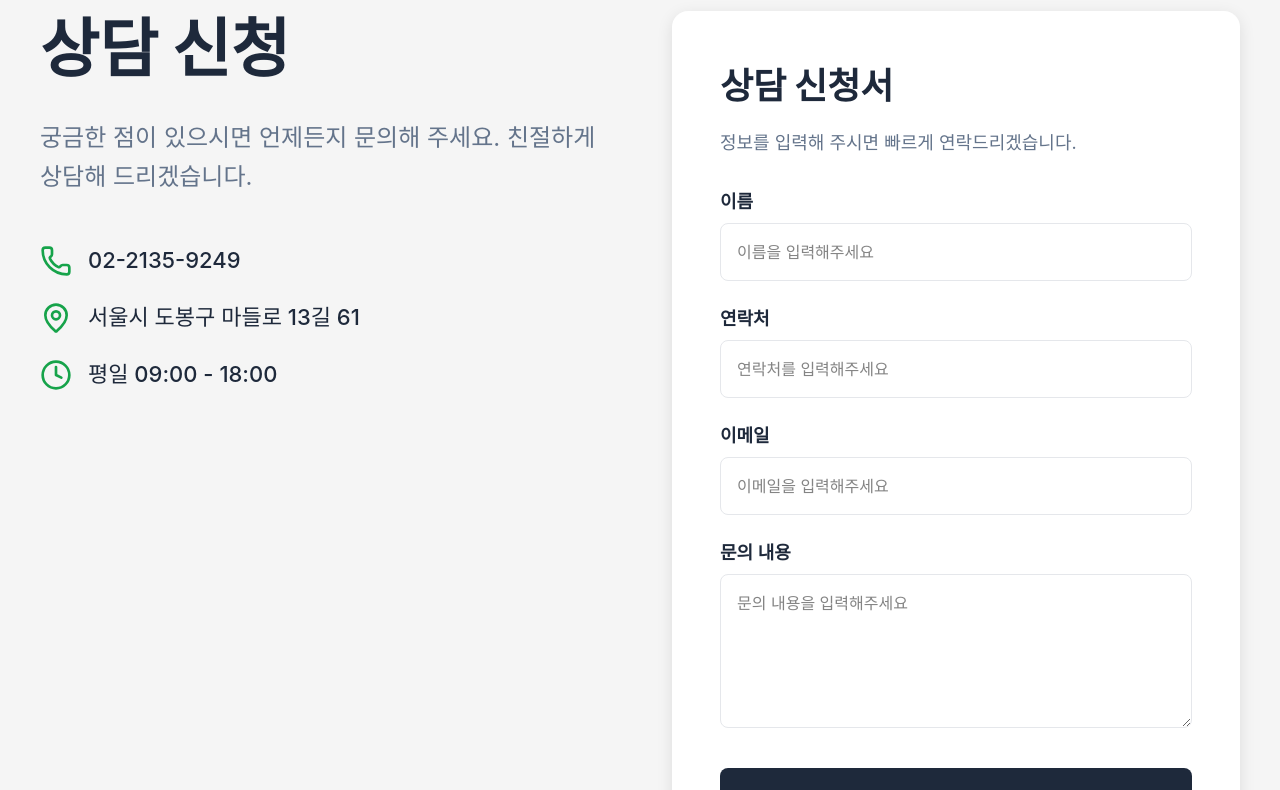
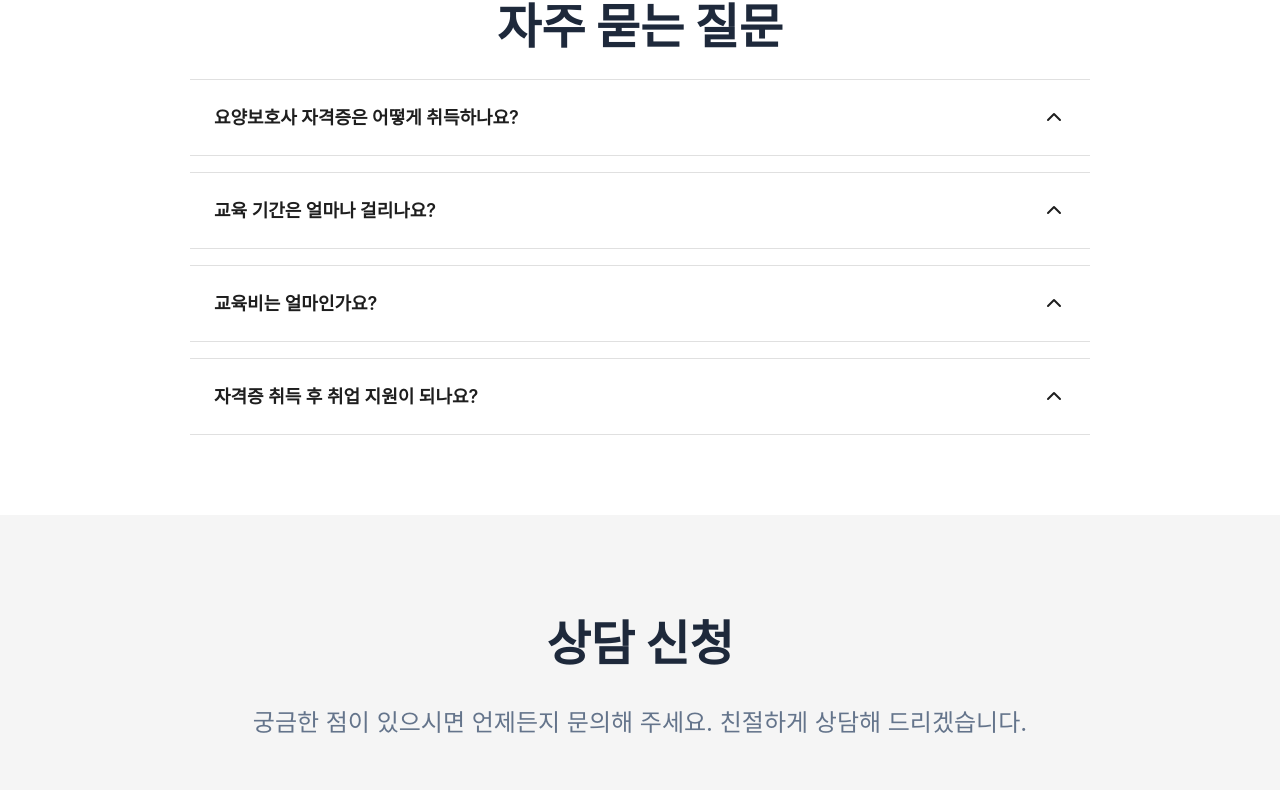
Before and after one commit to bp4sp4/caving_demo, a Next.js app: page / in a window 1280 px wide. Shown: the part 1942-2732 px from the top of the page. Built offline with nearby package versions, Linux system fonts and the light colour scheme.

Commit message:
git update cunsel

```diff
--- a/app/components/FacilitiesGallery.tsx
+++ b/app/components/FacilitiesGallery.tsx
@@ -54,7 +54,7 @@ export default function FacilitiesGallery({
         <div className={styles.facilitiesHeaderContent}>
           <h2 className={styles.facilitiesTitle}>요양보호사를 취득해야 하는 이유</h2>
           <p className={styles.facilitiesSubtitle}>
-              요양보호사는 어르신들의 건강과 안전을 보장하는 중요한 인력입니다.
+              요양보호사는 어르신들의 건강과 안전을 보장하는<span className={styles.mobileBreak}><br/></span> 중요한 인력입니다.
           </p>
         </div>
       </div>
--- a/app/components/NursingHomeWebsite.module.css
+++ b/app/components/NursingHomeWebsite.module.css
@@ -206,6 +206,7 @@
   margin-top: 1.5rem;
 }
 
+
 /* Facilities Section */
 .facilitiesSection {
   padding: 80px 1rem;
@@ -357,20 +358,21 @@
 .consultationContainer {
   max-width: 1200px;
   margin: 0 auto;
-  display: grid;
-  grid-template-columns: 1fr 1fr;
-  gap: 4rem;
-  align-items: start;
+  display: flex;
+  justify-content: center;
+  align-items: center;
 }
 
 .consultationInfo {
   display: flex;
   flex-direction: column;
   gap: 2rem;
+  text-align: center;
+  max-width: 800px;
 }
 
 .consultationTitle {
-  font-size: 64px;
+  font-size: 48px;
   font-weight: 800;
   color: #1e293b;
   margin: 0;
@@ -386,7 +388,7 @@
 
 .contactDetails {
   display: flex;
-  flex-direction: column;
+
   gap: 1.5rem;
   margin-top: 1rem;
 }
@@ -487,10 +489,116 @@
   box-shadow: 0 4px 12px rgba(0, 0, 0, 0.2);
 }
 
+/* Q&A Section */
+.qaSection {
+  padding: 80px 1rem;
+  background-color: #ffffff;
+}
+
+.qaList {
+  max-width: 900px;
+  margin: 0 auto;
+  display: flex;
+  flex-direction: column;
+  gap: 1rem;
+}
+
+.qaItem {
+  border-top: 1px solid #e0e0e0;
+  border-bottom: 1px solid #e0e0e0;
+  overflow: hidden;
+  transition: all 0.3s ease;
+}
+
+.qaItem:first-child {
+  border-top: 1px solid #e0e0e0;
+}
+
+.qaItem:last-child {
+  border-bottom: 1px solid #e0e0e0;
+}
+
+.qaQuestion {
+  width: 100%;
+  padding: 1.5rem;
+  background-color: #ffffff;
+  border: none;
+  text-align: left;
+  display: flex;
+  align-items: center;
+  gap: 1rem;
+  cursor: pointer;
+  font-size: 18px;
+  font-weight: 600;
+  color: #1e1e1e;
+  transition: all 0.3s ease;
+}
+
+.qaQuestion:hover {
+  background-color: #fafafa;
+}
+
+.qaQuestionOpen {
+  background-color: #ffffff;
+}
+
+.qaIconBox {
+  width: 40px;
+  height: 40px;
+  background-color: #FDD835;
+  color: #1e1e1e;
+  font-size: 20px;
+  font-weight: 700;
+  display: flex;
+  align-items: center;
+  justify-content: center;
+  flex-shrink: 0;
+  border-radius: 4px;
+}
+
+.qaText {
+  flex: 1;
+  text-align: left;
+}
+
+.qaChevron {
+  width: 24px;
+  height: 24px;
+  color: #1e1e1e;
+  flex-shrink: 0;
+  transition: transform 0.3s ease;
+}
+
+.qaChevronOpen {
+  transform: rotate(180deg);
+}
+
+.qaAnswer {
+  max-height: 0;
+  overflow: hidden;
+  transition: max-height 0.4s cubic-bezier(0.4, 0, 0.2, 1), padding 0.4s cubic-bezier(0.4, 0, 0.2, 1);
+  padding: 0 1.5rem;
+  background-color: #ffffff;
+}
+
+.qaAnswerOpen {
+  max-height: 500px;
+
+}
+
+.qaAnswer p {
+  margin: 0;
+  font-size: 16px;
+  line-height: 1.8;
+  color: #64748b;
+  margin-bottom : 10px;
+}
+
 /* Footer */
 .footer {
   background-color: #f8fafc;
   padding: 2rem 1rem;
+
 }
 
 .footerContent {
@@ -541,10 +649,30 @@
     max-height: 600px;
   }
 
+  .aboutDescription {
+    font-size: 15px;
+    color: #64748b;
+    line-height: 1.8;
+    margin-top: 1.5rem;
+  }
+
   .heroContent {
     padding: 0 1.5rem;
     justify-content: center;
     text-align: center;
+  }
+
+  .heroTitle {
+    font-size: 1.5rem;
+  }
+
+  .heroSubtitle {
+    font-size: 2rem;
+  }
+
+  .heroButton {
+    padding: 0.75rem 2rem;
+    font-size: 0.875rem;
   }
 
   .heroIndicators {
@@ -552,7 +680,7 @@
   }
 
   .sectionTitle {
-    font-size: 36px;
+    font-size: 25px;
   }
 
   .sectionSubtitle {
@@ -623,4 +751,36 @@
   .formDescription {
     font-size: 16px;
   }
+
+  .qaSection {
+    padding: 60px 1rem;
+  }
+
+  .qaQuestion {
+    font-size: 16px;
+    padding: 1rem;
+    gap: 0.75rem;
+  }
+
+  .qaText {
+    font-size: 15px;
+  }
+
+  .qaChevron {
+    width: 20px;
+    height: 20px;
+  }
+
+  .qaAnswer {
+    padding: 0 1rem;
+  }
+
+  .qaAnswerOpen {
+    padding: 1rem 1rem 1rem 1rem;
+  }
+
+  .qaAnswer p {
+    font-size: 14px;
+    line-height: 1.6;
+  }
 }
--- a/app/components/NursingHomeWebsite.tsx
+++ b/app/components/NursingHomeWebsite.tsx
@@ -11,6 +11,7 @@ import {
   Heart,
   Users,
   Award,
+  ChevronUp,
 } from "lucide-react";
 import styles from "./NursingHomeWebsite.module.css";
 import FacilitiesGallery from "./FacilitiesGallery";
@@ -141,6 +142,11 @@ const NursingHomeWebsite = ({
   },
 }: NursingHomeProps) => {
   const [currentSlide, setCurrentSlide] = useState(0);
+  const [openQaIndex, setOpenQaIndex] = useState<number | null>(null);
+
+  const toggleQa = (index: number) => {
+    setOpenQaIndex(openQaIndex === index ? null : index);
+  };
 
   useEffect(() => {
     const timer = setInterval(() => {
@@ -218,6 +224,80 @@ const NursingHomeWebsite = ({
       {/* Facilities Gallery */}
       <FacilitiesGallery facilities={facilities} />
 
+      {/* Q&A Section */}
+      <section className={styles.qaSection}>
+        <div className={styles.sectionContainer}>
+          <h2 className={styles.sectionTitle}>자주 묻는 질문</h2>
+          <div className={styles.qaList}>
+            <div className={styles.qaItem}>
+              <button
+                className={`${styles.qaQuestion} ${openQaIndex === 0 ? styles.qaQuestionOpen : ''}`}
+                onClick={() => toggleQa(0)}
+              >
+
+                <span className={styles.qaText}>요양보호사 자격증은 어떻게 취득하나요?</span>
+                <ChevronUp className={`${styles.qaChevron} ${openQaIndex === 0 ? styles.qaChevronOpen : ''}`} />
+              </button>
+              <div className={`${styles.qaAnswer} ${openQaIndex === 0 ? styles.qaAnswerOpen : ''}`}>
+                <p>
+                  요양보호사 자격증은 고용노동부 지정 교육기관에서 240시간의 교육을 이수한 후,
+                  자격시험에 합격하면 취득할 수 있습니다. 저희 교육원에서는 체계적인 교육과정을
+                  통해 자격증 취득을 지원하고 있습니다.
+                </p>
+              </div>
+            </div>
+            <div className={styles.qaItem}>
+              <button
+                className={`${styles.qaQuestion} ${openQaIndex === 1 ? styles.qaQuestionOpen : ''}`}
+                onClick={() => toggleQa(1)}
+              >
+
+                <span className={styles.qaText}>교육 기간은 얼마나 걸리나요?</span>
+                <ChevronUp className={`${styles.qaChevron} ${openQaIndex === 1 ? styles.qaChevronOpen : ''}`} />
+              </button>
+              <div className={`${styles.qaAnswer} ${openQaIndex === 1 ? styles.qaAnswerOpen : ''}`}>
+                <p>
+                  기본 교육과정은 약 2-3개월 정도 소요됩니다. 주말반과 평일반을 운영하고 있어
+                  직장인도 수강이 가능합니다. 자세한 일정은 상담을 통해 안내해드립니다.
+                </p>
+              </div>
+            </div>
+            <div className={styles.qaItem}>
+              <button
+                className={`${styles.qaQuestion} ${openQaIndex === 2 ? styles.qaQuestionOpen : ''}`}
+                onClick={() => toggleQa(2)}
+              >
+
+                <span className={styles.qaText}>교육비는 얼마인가요?</span>
+                <ChevronUp className={`${styles.qaChevron} ${openQaIndex === 2 ? styles.qaChevronOpen : ''}`} />
+              </button>
+              <div className={`${styles.qaAnswer} ${openQaIndex === 2 ? styles.qaAnswerOpen : ''}`}>
+                <p>
+                  교육비는 과정에 따라 상이하며, 고용노동부 계좌제 지원을 받을 수 있습니다.
+                  정확한 교육비와 지원금액은 상담을 통해 안내해드립니다.
+                </p>
+              </div>
+            </div>
+            <div className={styles.qaItem}>
+              <button
+                className={`${styles.qaQuestion} ${openQaIndex === 3 ? styles.qaQuestionOpen : ''}`}
+                onClick={() => toggleQa(3)}
+              >
+
+                <span className={styles.qaText}>자격증 취득 후 취업 지원이 되나요?</span>
+                <ChevronUp className={`${styles.qaChevron} ${openQaIndex === 3 ? styles.qaChevronOpen : ''}`} />
+              </button>
+              <div className={`${styles.qaAnswer} ${openQaIndex === 3 ? styles.qaAnswerOpen : ''}`}>
+                <p>
+                  네, 저희 교육원에서는 자격증 취득 후 취업 상담 및 알선 서비스를 제공하고 있습니다.
+                  다양한 요양시설과의 네트워크를 통해 취업 기회를 제공해드립니다.
+                </p>
+              </div>
+            </div>
+          </div>
+        </div>
+      </section>
+
       {/* Consultation Section */}
       <section className={styles.consultationSection}>
         <div className={styles.consultationContainer}>
@@ -242,65 +322,6 @@ const NursingHomeWebsite = ({
               </div>
             </div>
           </div>
-          <div className={styles.consultationForm}>
-            <h3 className={styles.formTitle}>상담 신청서</h3>
-            <p className={styles.formDescription}>
-              정보를 입력해 주시면 빠르게 연락드리겠습니다.
-            </p>
-            <form className={styles.form} onSubmit={(e) => e.preventDefault()}>
-              <div className={styles.formGroup}>
-                <label htmlFor="name" className={styles.formLabel}>
-                  이름
-                </label>
-                <input
-                  type="text"
-                  id="name"
-                  name="name"
-                  className={styles.formInput}
-                  placeholder="이름을 입력해주세요"
-                />
-              </div>
-              <div className={styles.formGroup}>
-                <label htmlFor="contact" className={styles.formLabel}>
-                  연락처
-                </label>
-                <input
-                  type="tel"
-                  id="contact"
-                  name="contact"
-                  className={styles.formInput}
-                  placeholder="연락처를 입력해주세요"
-                />
-              </div>
-              <div className={styles.formGroup}>
-                <label htmlFor="email" className={styles.formLabel}>
-                  이메일
-                </label>
-                <input
-                  type="email"
-                  id="email"
-                  name="email"
-                  className={styles.formInput}
-                  placeholder="이메일을 입력해주세요"
-                />
-              </div>
-              <div className={styles.formGroup}>
-                <label htmlFor="inquiry" className={styles.formLabel}>
-                  문의 내용
-                </label>
-                <textarea
-                  id="inquiry"
-                  name="inquiry"
-                  className={styles.formTextarea}
-                  placeholder="문의 내용을 입력해주세요"
-                  rows={5}
-                />
-              </div>
-              <button type="submit" className={styles.submitButton}>
-                상담 신청하기
-              </button>
-            </form>
-          </div>
         </div>
       </section>
 
```
Also changed, not shown: app/components/CaregiverInfo.module.css (+24 -0 lines), app/components/CourseInfo.module.css (+24 -0 lines), app/components/FacilitiesGallery.module.css (+16 -3 lines), app/components/Header.module.css (+130 -10 lines), app/components/Header.tsx (+34 -6 lines), lib/utils.ts (line endings or trailing spaces).
